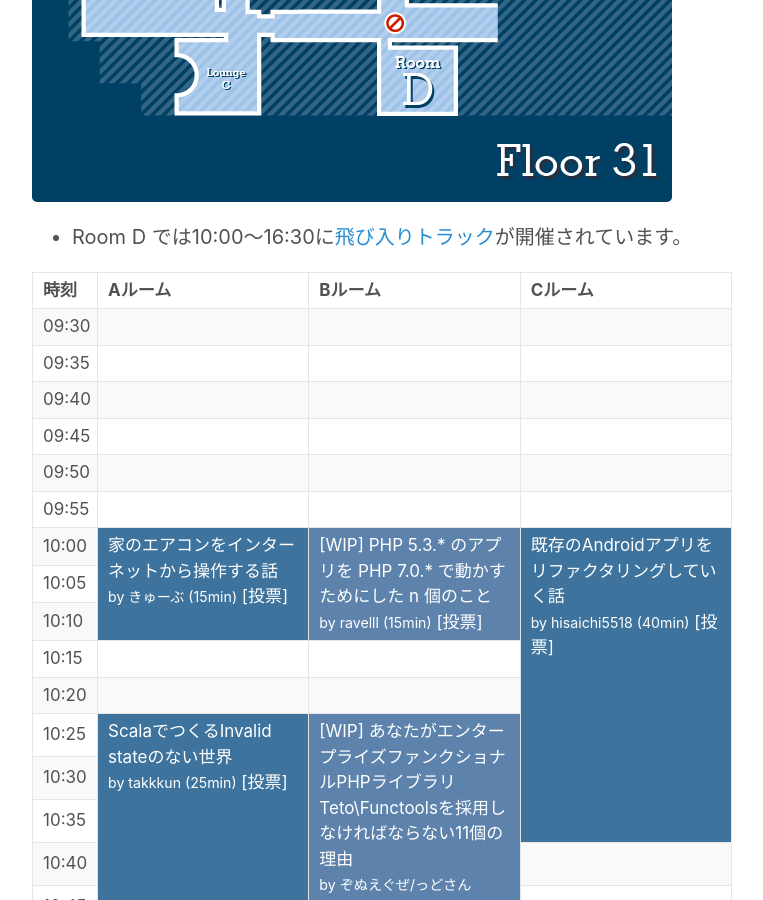
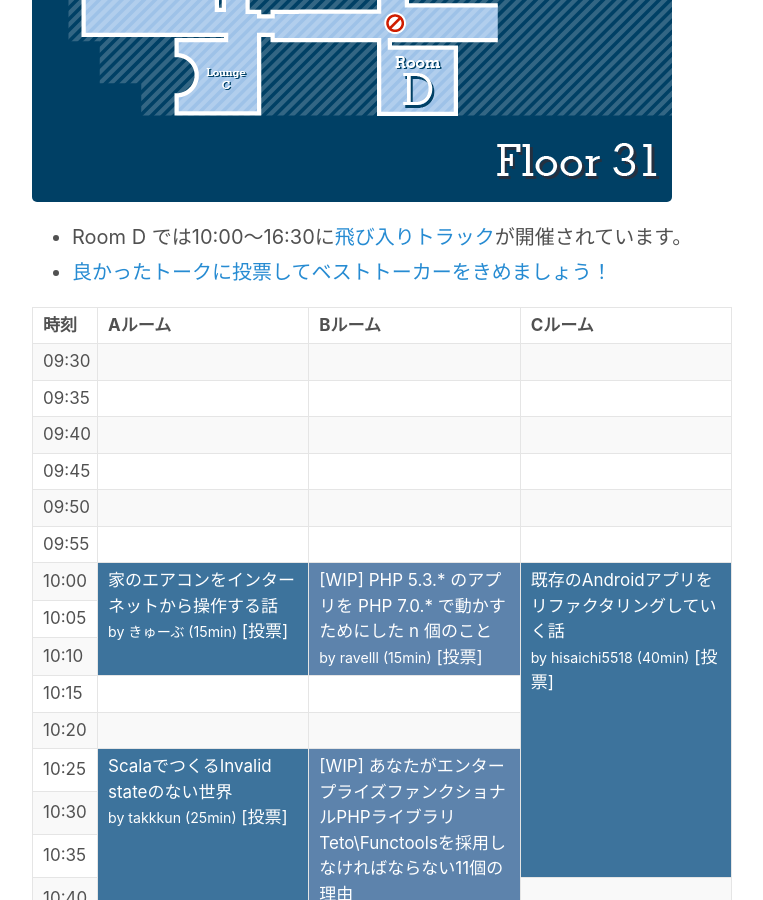
Before and after one commit to hachiojipm/yapcasia-8oji-2016mid, a Jekyll site: the page built from time_table_7_2.md, in a window 1280 px wide and 900 px high, scrolled down 1359 px. Shown: the whole window, without its empty margins (258-1021 px from the left). Built offline with Jekyll 4.4.1, drawn with Linux system fonts in a browser that asks for light colours; comment, search, counter and statistics services are not loaded.

Commit message:
voteへのリンクを追加

```diff
--- a/time_table_7_2.md
+++ b/time_table_7_2.md
@@ -43,6 +43,7 @@ th.time-col{
 [![](/images/floor_map.png)](/images/floor_map.png)
 
 * Room D では10:00〜16:30に[飛び入りトラック](/jumping_in_track)が開催されています。
+* [良かったトークに投票してベストトーカーをきめましょう！](https://vote.yapcasia8oji-2016mid.hachiojipm.org/)
 
 <table style="table-layout: fixed;">
   <thead>
```
Also changed, not shown: time_table_7_3.md (+2 -0 lines).
